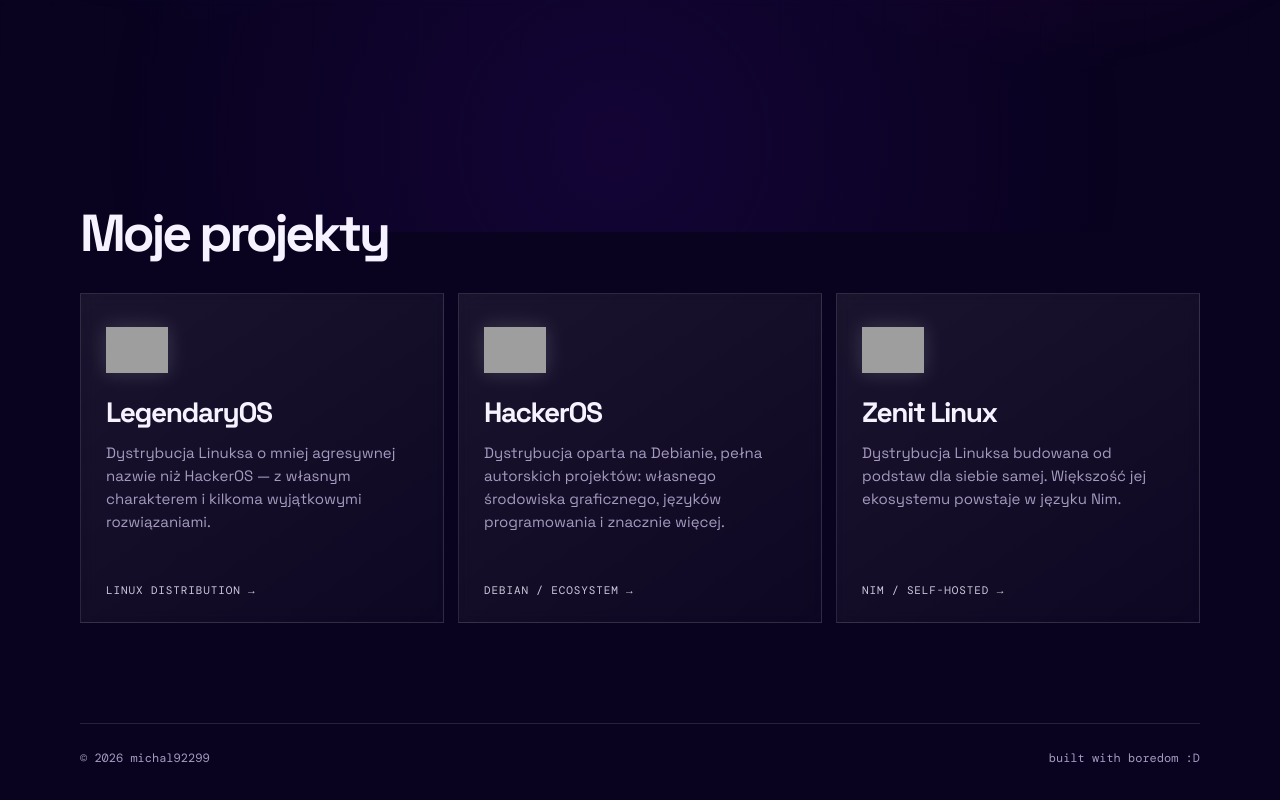
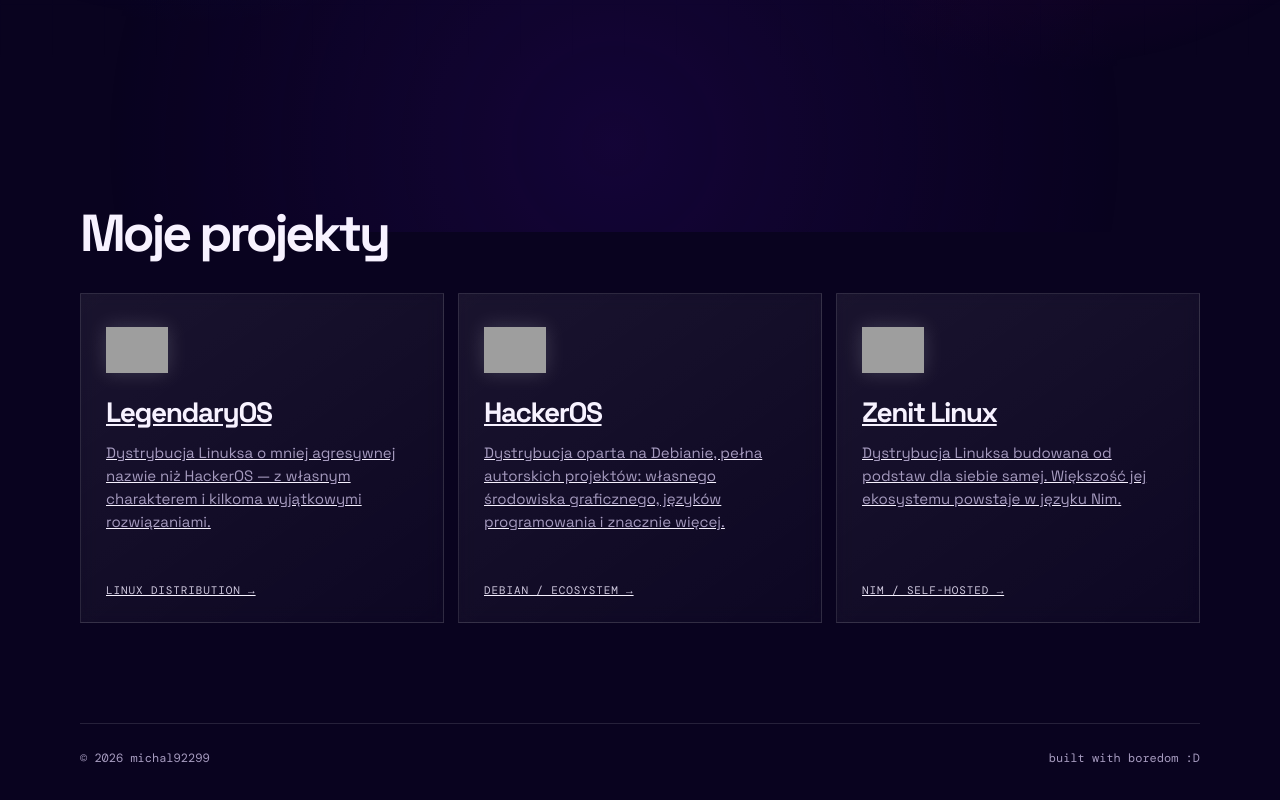
Before and after one commit to michal92299/website, a website built with Vite: page index.html in a window 1280 px wide. Shown: the part 568-1368 px from the top of the page. Built offline with nearby package versions, Linux system fonts and the light colour scheme; grey boxes are pictures that could not be loaded.

Commit message:
Update index.html

```diff
--- a/index.html
+++ b/index.html
@@ -27,30 +27,30 @@
       <section class="projects" id="projekty">
         <div class="section-top"><h2>Moje projekty</h2></div>
         <div class="cards">
-          <article class="card">
+          <a class="card" href="https://legendaryos-linux-system.github.io/website/">
             <div>
               <img class="project-logo" src="https://raw.githubusercontent.com/LegendaryOS-Linux-System/LegendaryOS/cosmic/branding/logo.png" alt="Logo LegendaryOS" />
               <h3>LegendaryOS</h3>
               <p>Dystrybucja Linuksa o mniej agresywnej nazwie niż HackerOS — z własnym charakterem i kilkoma wyjątkowymi rozwiązaniami.</p>
             </div>
             <span class="tag">Linux distribution →</span>
-          </article>
-          <article class="card">
+          </a>
+          <a class="card" href="https://hackeros-linux-system.github.io/HackerOS-Website/Home-page.html">
             <div>
               <img class="project-logo" src="https://raw.githubusercontent.com/HackerOS-Linux-System/HackerOS-Website/main/HackerOS.png" alt="Logo HackerOS" />
               <h3>HackerOS</h3>
               <p>Dystrybucja oparta na Debianie, pełna autorskich projektów: własnego środowiska graficznego, języków programowania i znacznie więcej.</p>
             </div>
             <span class="tag">Debian / ecosystem →</span>
-          </article>
-          <article class="card">
+          </a>
+          <a class="card" href="https://zenit-linux.github.io/website/">
             <div>
               <img class="project-logo" src="https://raw.githubusercontent.com/Zenit-Linux/zenit/main/overlays/branding/icon-no-bg.png" alt="Logo Zenit Linux" />
               <h3>Zenit Linux</h3>
               <p>Dystrybucja Linuksa budowana od podstaw dla siebie samej. Większość jej ekosystemu powstaje w języku Nim.</p>
             </div>
             <span class="tag">Nim / self-hosted →</span>
-          </article>
+          </a>
         </div>
       </section>
 
```
